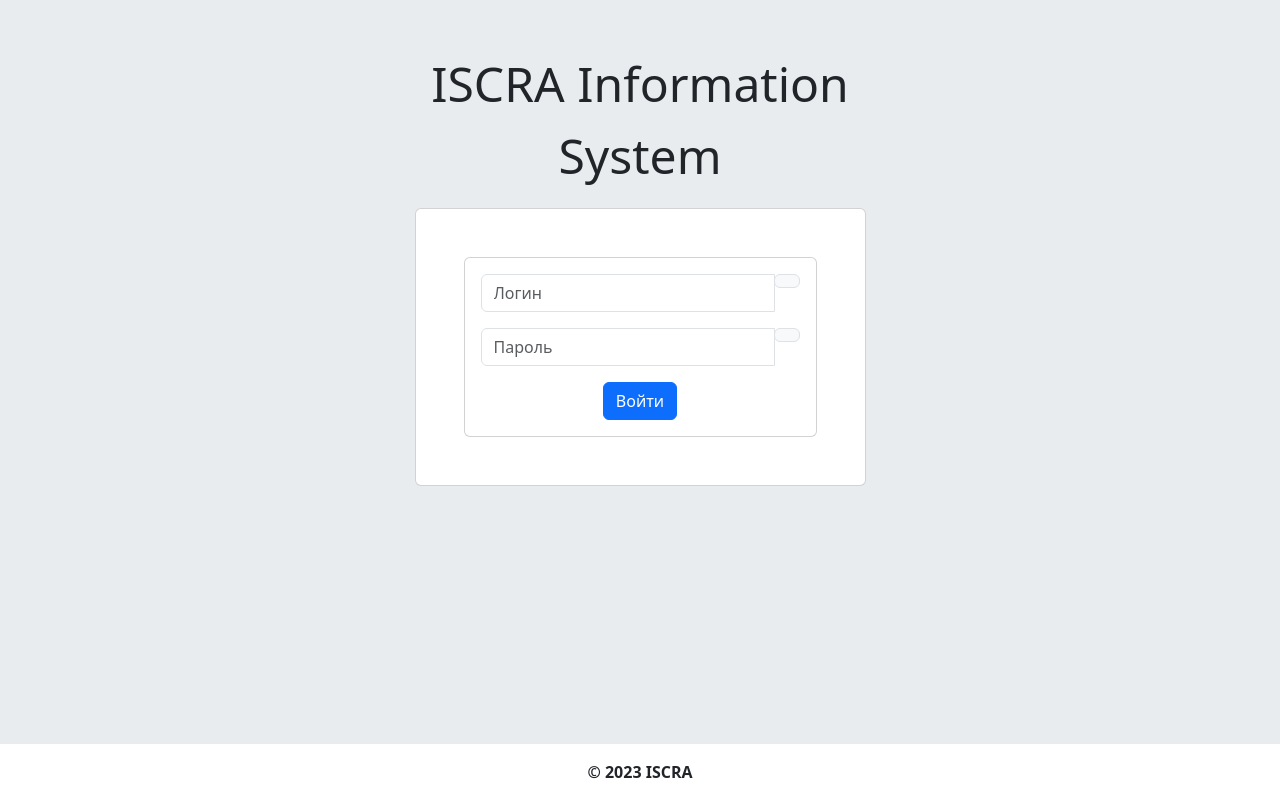
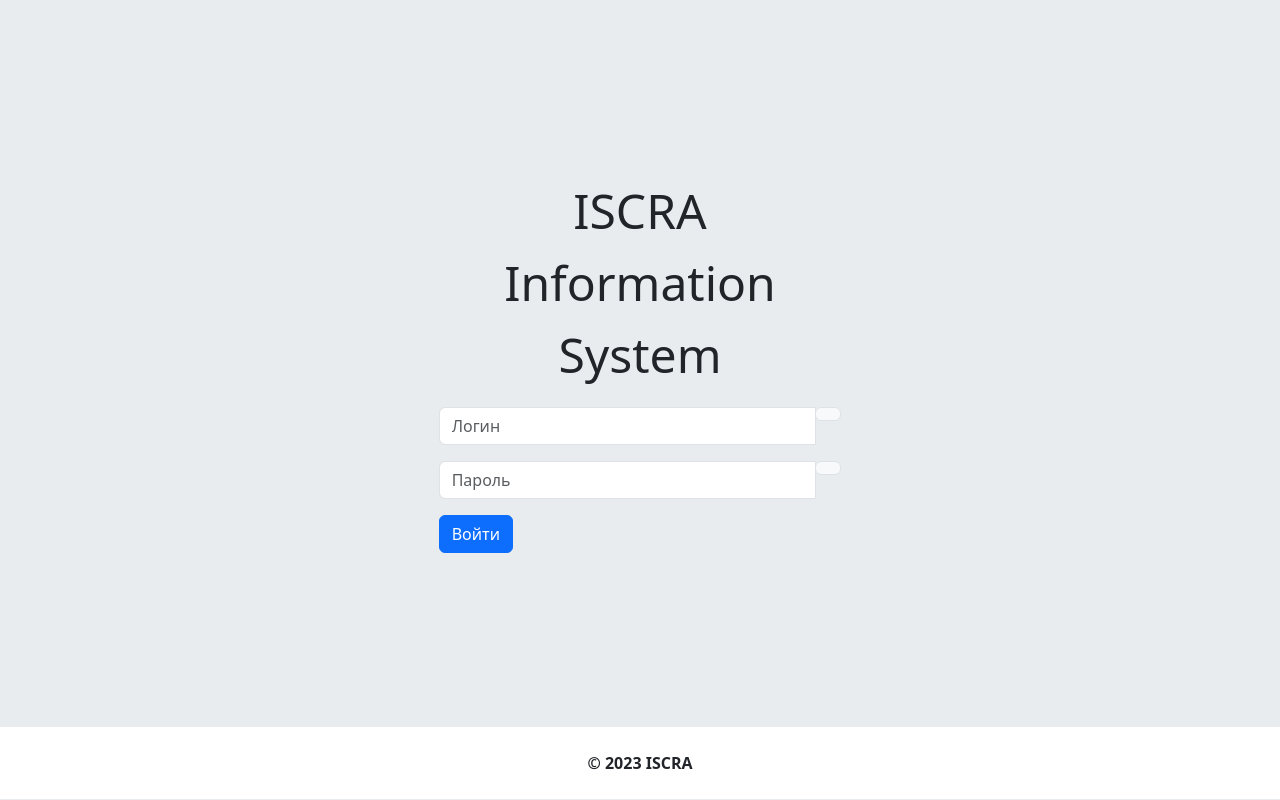
Before and after one commit to Bmstu-development/IIS, a Django app: page /accounts/login/ in a window 1280 px wide. Run offline with Django 4.2, Linux system fonts and the light colour scheme.

Commit message:
Edit login page; smashed footer

```diff
--- a/IIS/design/templates/base/begin.html
+++ /dev/null
@@ -1,33 +0,0 @@
-<!DOCTYPE html>
-
-{% load static %}
-<html>
-<head>
-    <meta charset="utf-8"/>
-    <meta name="viewport" content="width=device-width, initial-scale=1.0"/>
-    <title>{% block page_title %}IIS{% endblock %}</title>
-    {% include 'css_list.html' %}
-    {% block additional_css %}{% endblock %}
-</head>
-<style>
-    html, body {
-        height: 100% !important;
-        background-color: #e9ecef;
-    }
-</style>
-<body>
-<div class="container py-5 h-100">
-    <div class="row d-flex justify-content-center align-items-center h-110">
-        <div class="col-12 col-md-8 col-lg-6 col-xl-5">
-            <p style="font-size: 48px; text-align: center">ISCRA Information System</p>
-            <div class="card">
-                <div class="card-body p-5 text-center">
-                    {% block content %}{% endblock %}
-                </div>
-            </div>
-        </div>
-    </div>
-</div>
-{% include 'base/footer.html' %}
-</body>
-</html>
--- a/IIS/design/templates/base/footer.html
+++ b/IIS/design/templates/base/footer.html
@@ -1,7 +1,3 @@
 {% load static %}
 
-<footer class="text-center fixed-bottom">
-    <div class="text-center p-3" style="background-color: rgb(255,255,255);">
-        <strong>&copy; 2023 ISCRA</strong>
-    </div>
-</footer>
+<strong>&copy; 2023 ISCRA</strong>
--- a/IIS/design/templates/registration/login.html
+++ b/IIS/design/templates/registration/login.html
@@ -1,12 +1,38 @@
-{% extends 'base/begin.html' %}
+<!DOCTYPE html>
+
 {% load static %}
+<html>
+<head>
+    <meta charset="utf-8"/>
+    <meta name="viewport" content="width=device-width, initial-scale=1.0"/>
+    <title>IIS | Авторизация</title>
+    {% include 'css_list.html' %}
+</head>
+<style>
+    html, body {
+        height: 100% !important;
+        background-color: #e9ecef;
+    }
 
+    .h-custom {
+        height: calc(100% - 73px);
+    }
 
-{% block content %}
-    <div class="card">
-        <div class="card-body">
+    @media (max-width: 450px) {
+        .h-custom {
+            height: 100%;
+        }
+    }
+</style>
+<body>
+<section class="vh-100">
+    <div class="container-fluid h-custom">
+        <div class="row d-flex justify-content-center align-items-center h-100">
+            <div class="col-md-8 col-lg-6 col-xl-4">
                 <form method="post">
                     {% csrf_token %}
+                    <p style="font-size: 48px; text-align: center">ISCRA Information System</p>
+
                     <div class="input-group mb-3">
                         <input id="id_username" name="username" type="text" class="form-control" placeholder="Логин"
                                required>
@@ -17,8 +43,8 @@
                         </div>
                     </div>
                     <div class="input-group mb-3">
-                    <input id="id_password" name="password" type="password" class="form-control" placeholder="Пароль"
-                           required>
+                        <input id="id_password" name="password" type="password" class="form-control"
+                               placeholder="Пароль" required>
                         <div class="input-group-append">
                             <div class="input-group-text">
                                 <span class="fas fa-lock"></span>
@@ -29,4 +55,10 @@
                 </form>
             </div>
         </div>
-{% endblock %}
+    </div>
+    <div class="flex-colum text-center py-4 px-4 px-xl-5" style="background-color: white">
+        {% include 'base/footer.html' %}
+    </div>
+</section>
+</body>
+</html>
```
Also changed, not shown: IIS/design/static/css/base.css (added, +8 -0 lines), IIS/design/templates/base/base.html (+25 -2 lines), IIS/people/templates/people/detail.html (+4 -5 lines). Lines whose indentation alone changed are shown as unchanged.
